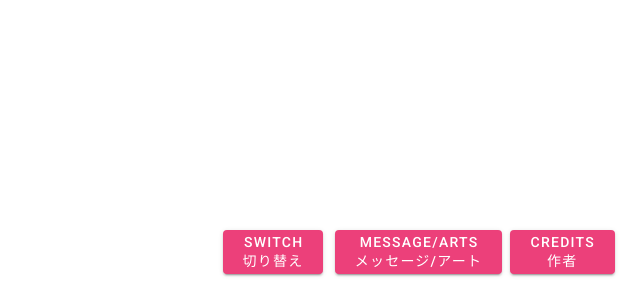
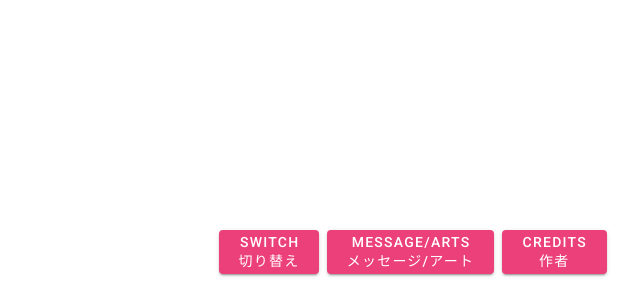
Before and after one commit to sjcl/aqua-birthday-2021, a Vue app: page / in a window 1280 px wide. Shown: the part 500-800 px from the top of the page, without its empty margins (640-1280 px from the left). Built offline with nearby package versions, Linux system fonts and the light colour scheme.

Commit message:
Fix button margin

```diff
--- a/src/components/Mosaic.vue
+++ b/src/components/Mosaic.vue
@@ -14,7 +14,7 @@
       <v-btn
         @click="showOriginal = !showOriginal"
         color="pink lighten-1"
-        class="mx-2 white--text"
+        class="mx-1 white--text"
         large
       >Switch<br>切り替え</v-btn>
       <v-btn
```
